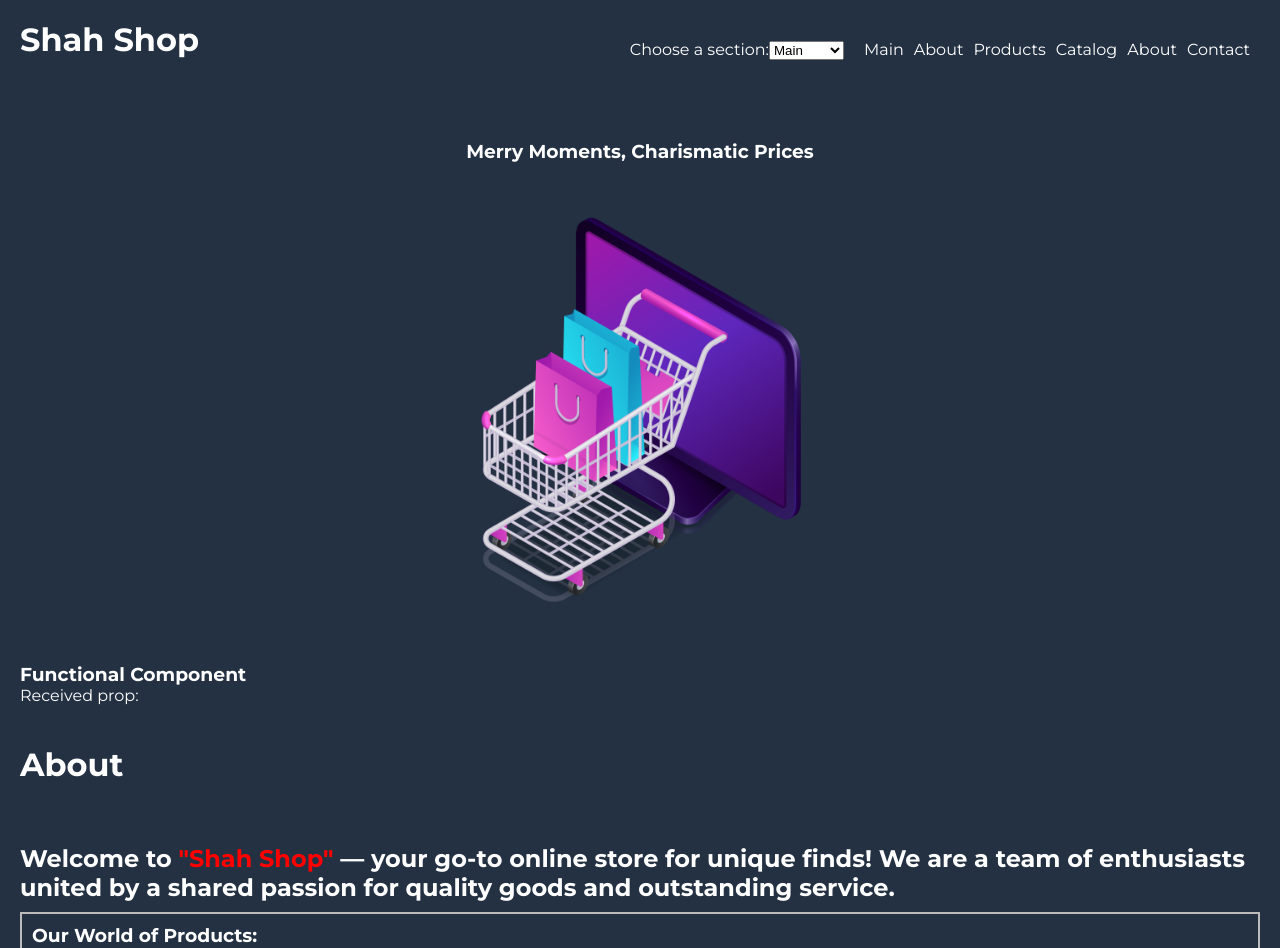
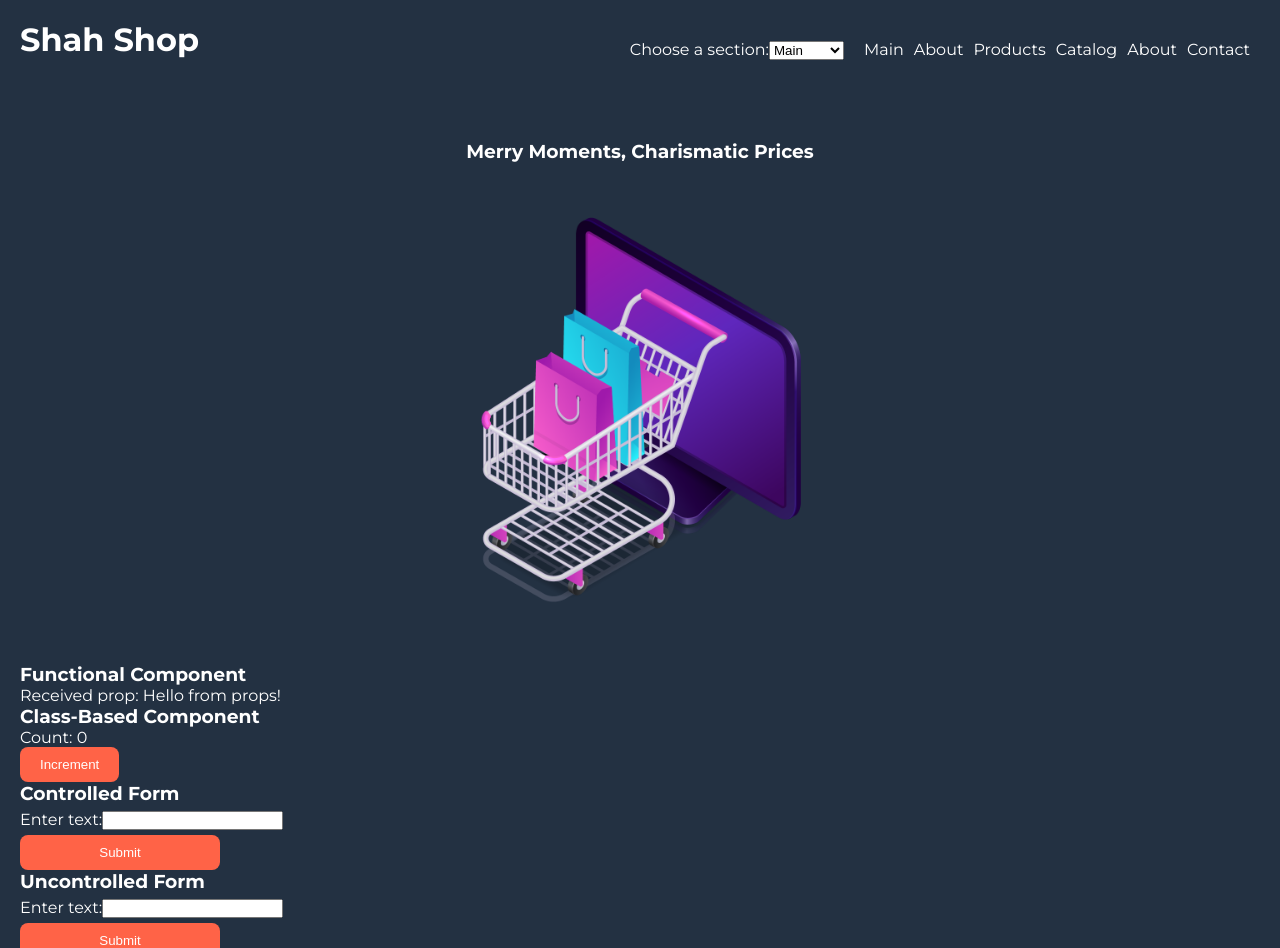
Before and after one commit to shahruhabd/react-final, a React (Create React App) app: page / in a window 1280 px wide. Shown: the top 948 px of the page. Built offline with nearby package versions, Linux system fonts and the light colour scheme; a web font is replaced by a local one.

Commit message:
создал ControlledForm и UncontrolledForm

```diff
--- /dev/null
+++ b/src/components/ControlledForm.js
@@ -0,0 +1,27 @@
+import React, { useState } from 'react';
+
+const ControlledForm = () => {
+  const [inputValue, setInputValue] = useState('');
+
+  const handleChange = (e) => {
+    setInputValue(e.target.value);
+  };
+
+  const handleSubmit = (e) => {
+    e.preventDefault();
+    alert(`Controlled Form Submitted: ${inputValue}`);
+  };
+
+  return (
+    <form onSubmit={handleSubmit}>
+      <h3>Controlled Form</h3>
+      <label>
+        Enter text:
+        <input type="text" value={inputValue} onChange={handleChange} />
+      </label>
+      <button type="submit">Submit</button>
+    </form>
+  );
+};
+
+export default ControlledForm;
--- /dev/null
+++ b/src/components/UncontrolledForm.js
@@ -0,0 +1,23 @@
+import React, { useRef } from 'react';
+
+const UncontrolledForm = () => {
+  const inputRef = useRef();
+
+  const handleSubmit = (e) => {
+    e.preventDefault();
+    alert(`Uncontrolled Form Submitted: ${inputRef.current.value}`);
+  };
+
+  return (
+    <form onSubmit={handleSubmit}>
+      <h3>Uncontrolled Form</h3>
+      <label>
+        Enter text:
+        <input type="text" ref={inputRef} />
+      </label>
+      <button type="submit">Submit</button>
+    </form>
+  );
+};
+
+export default UncontrolledForm;
--- a/src/css/main.css
+++ b/src/css/main.css
@@ -24,6 +24,7 @@ button {
     padding: 10px 20px;
     cursor: pointer;
     color: #fff;
+    max-width: 200px;
 }
 button:hover {
     transform: scale(0.9);
--- a/src/pages/Main.js
+++ b/src/pages/Main.js
@@ -1,16 +1,21 @@
 import React from 'react'
 import Header from "../components/Header"
 import ContentBlock from '../components/ContentBlock'
-
+import FunctionalComponent from '../components/FunctionalComponent'
+import ClassComponent from '../components/ClassComponent';
+import ControlledForm from '../components/ControlledForm';
+import UncontrolledForm from '../components/UncontrolledForm';
 import '../css/main.css'
-import FunctionalComponent from '../components/FunctionalComponent'
 
 const Main = () => {
   return (
     <div className='wrapper'>
-        <Header />
-        <ContentBlock />
-        <FunctionalComponent />
+      <Header />
+      <ContentBlock />
+      <FunctionalComponent message="Hello from props!" />
+      <ClassComponent />
+      <ControlledForm />
+      <UncontrolledForm />
     </div>
   )
 }
```
